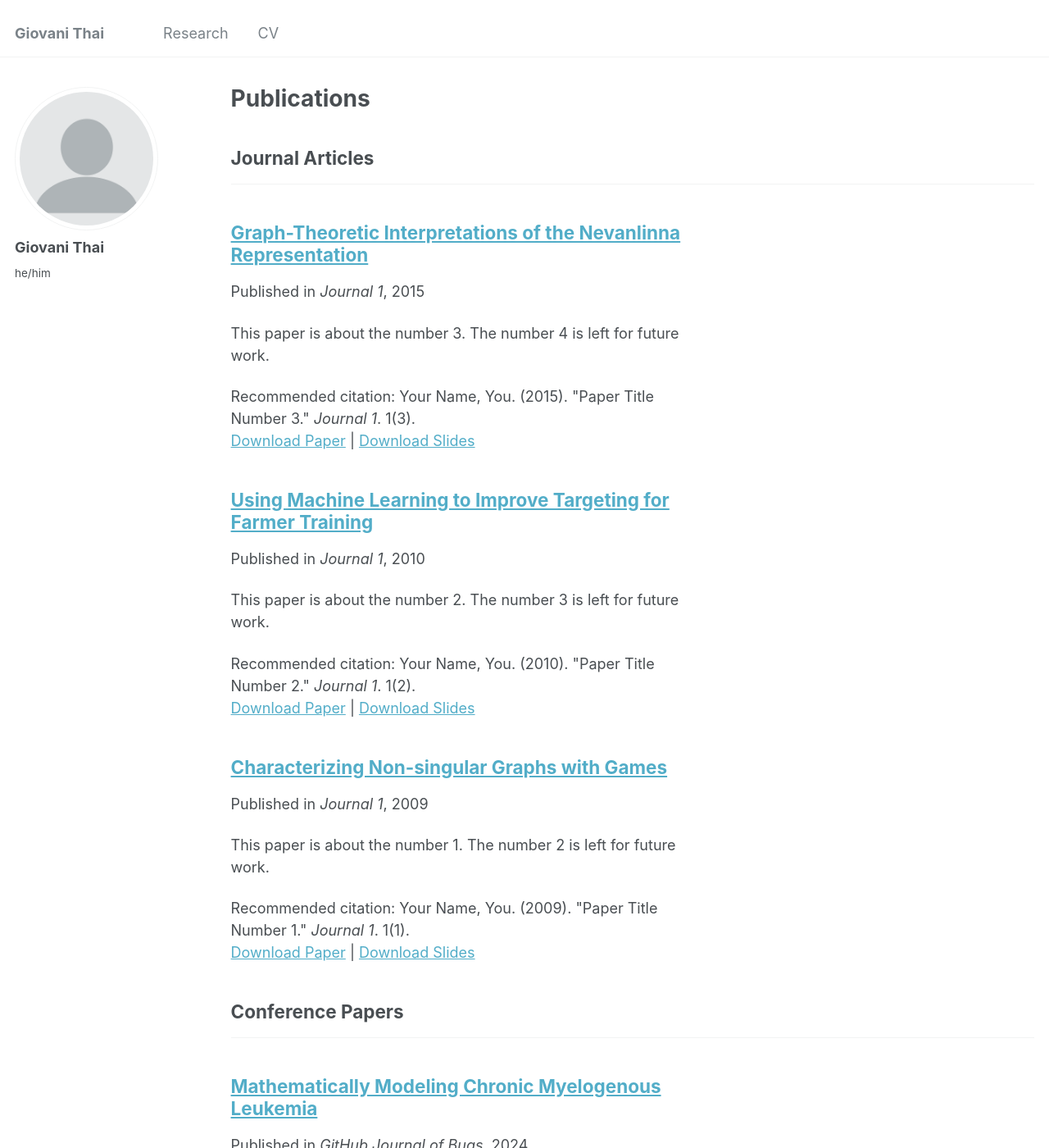
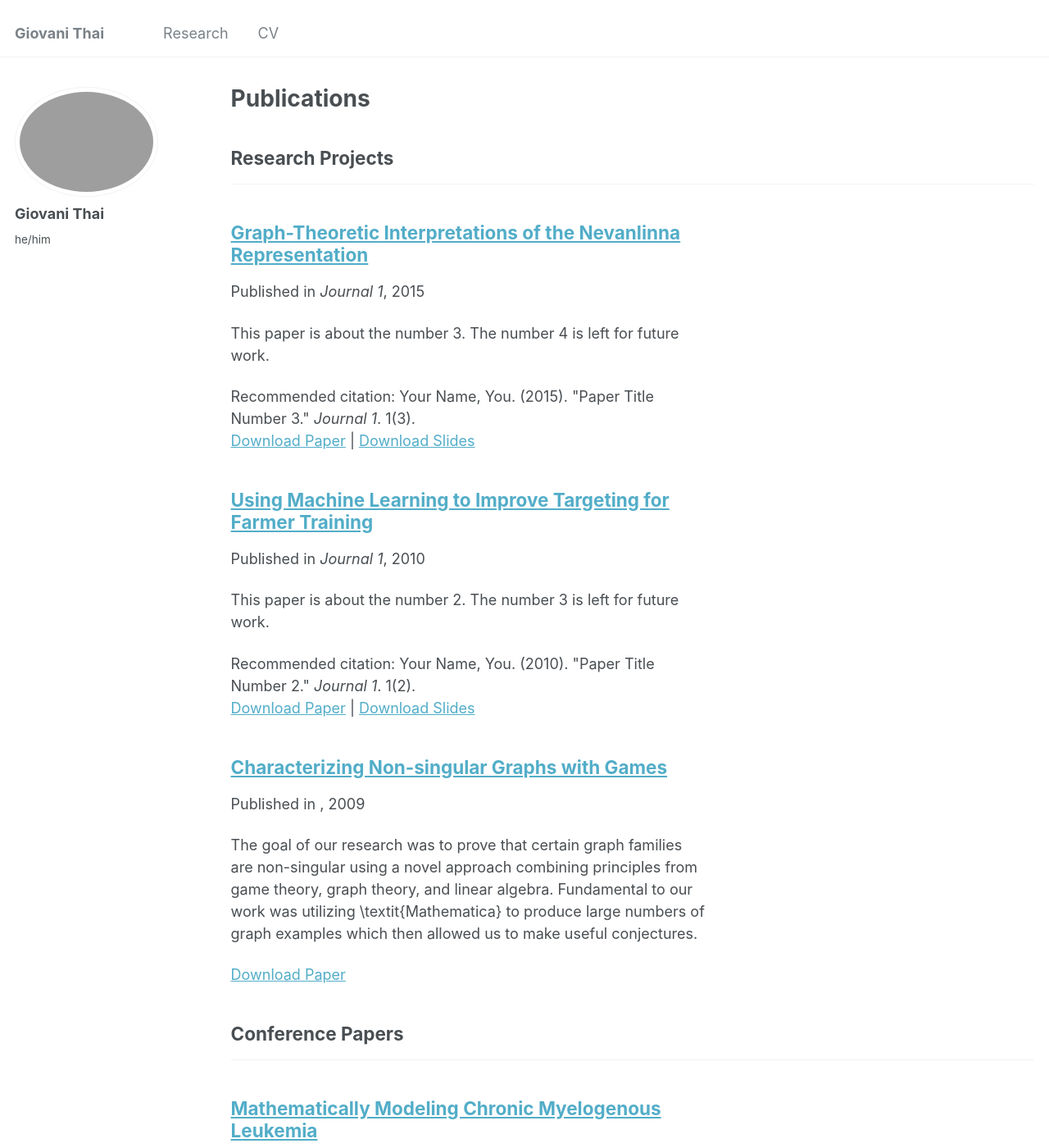
Before and after one commit to GioThai/giothai.github.io, a Jekyll site: the page built from _pages/publications.html, in a window 1280 px wide and 1400 px high. Shown: the whole window at 82% size. Built offline with Jekyll 4.4.1, drawn with Linux system fonts in a browser that asks for light colours.

```diff
--- a/_config.yml
+++ b/_config.yml
@@ -21,7 +21,7 @@
 #               Additional customization can be done by editing /_includes/author-profile.html
 author:
   # Biographic information
-  avatar           : "profile.png"
+  avatar           : "CSU_NR.png"
   name             : "Giovani Thai"
   pronouns         :  "he/him"
   #bio              : "Applied Mathematician, Prospective PhD Applicant"
@@ -78,7 +78,7 @@
   books:
     title: 'Books'
   manuscripts:
-    title: 'Journal Articles'
+    title: 'Research Projects'
   conferences:
     title: 'Conference Papers'
 
```
Also changed, not shown: _publications/2009-10-01-paper-title-number-1.md (+6 -6 lines), 1 other file.
